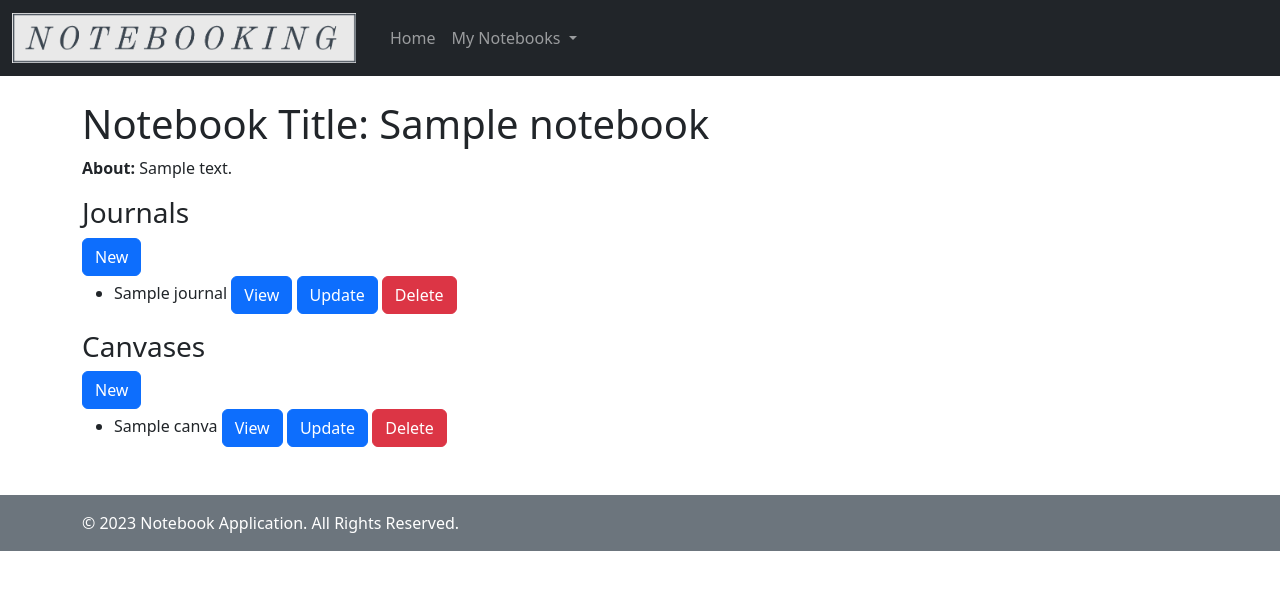
After one commit to darionbadillo/Journal-Application, a Django app: page /notebook/1 in a window 1280 px wide. The commit adds this page. Shown: the top 590 px of the page. Run offline with Django 4.2, Linux system fonts and the light colour scheme; tables that the repository leaves empty hold one stand-in row (values such as "Sample post"); some libraries are stand-ins or nearby versions.

Commit message:
removed users. Working on index and forms

```diff
--- a/journal_application/admin.py
+++ b/journal_application/admin.py
@@ -2,7 +2,7 @@ from django.contrib import admin
 from .models import *
 
 # Register your models here.
-admin.site.register(User)
+#admin.site.register(User)
 admin.site.register(Notebook)
 admin.site.register(Journal)
 admin.site.register(Canvas)
--- a/journal_application/forms.py
+++ b/journal_application/forms.py
@@ -11,7 +11,7 @@ class JournalForm(ModelForm):
 class NotebookForm(ModelForm):
     class Meta:
         model = Notebook
-        fields =('title', 'user_email', 'about')
+        fields =('title', 'about')
 
 #create class for Canvas form
 class CanvasForm(ModelForm):
--- a/journal_application/models.py
+++ b/journal_application/models.py
@@ -2,8 +2,8 @@ from django.db import models
 from django.urls import reverse
 
 
-# Create your models here.
-class User(models.Model):
+# Cannot implement yet because we need are not implementing users yet
+""" class User(models.Model):
 
     name = models.CharField(max_length=200)
     email = models.CharField("Email", max_length=200)
@@ -16,19 +16,19 @@ class User(models.Model):
     #if you define this method then Django will automatically
     # add a "View on Site" button to the model's record editing screens in the Admin site
     def get_absolute_url(self):
-        return reverse('user-detail', args=[str(self.id)])
+        return reverse('user-detail', args=[str(self.id)]) """
 
 class Notebook(models.Model):
 
     title = models.CharField(max_length=200)
-    user_email = models.CharField("Email", max_length=200)
     about = models.CharField(max_length=1000, blank = True, default='')
+    private = models.BooleanField(default=False)
 
     #Define default String to return the name for representing the Model object."
     def __str__(self):
         return self.title
 
-    user = models.ForeignKey(User, on_delete=models.CASCADE, default = None)
+    #user = models.ForeignKey(User, on_delete=models.CASCADE, default = None)
 
     #Returns the URL to access a particular instance of MyModelName.
     #if you define this method then Django will automatically
--- a/journal_application/templates/journal_application/base_template.html
+++ b/journal_application/templates/journal_application/base_template.html
@@ -17,8 +17,8 @@
     <nav class="navbar navbar-expand-lg navbar-dark bg-dark">
         <div class="container-fluid">
             <a class="navbar-brand" href="{% url 'index' %}">
-                <img src="{% static 'images/Notebooking-logos.jpeg' %}" alt="UCCS Logo" style="max-height: 50px; margin-right: 10px;">
-                Notebook Application
+                <img src="{% static 'images/notebooking_header.png' %}" alt="Notebooking Logo" style="max-height: 50px; margin-right: 10px;">
+
             </a>
             <button class="navbar-toggler" type="button" data-bs-toggle="collapse" data-bs-target="#navbarNav"
                 aria-controls="navbarNav" aria-expanded="false" aria-label="Toggle navigation">
@@ -30,12 +30,15 @@
                         <a class="nav-link" href="{% url 'index' %}">Home</a>
                     </li>
                     <li class="nav-item dropdown">
-                        <a class="nav-link dropdown-toggle" href="#" id="notebookDropdown" role="button" data-bs-toggle="dropdown" aria-expanded="false">
-                            My Notebook
+                        <a class="nav-link dropdown-toggle" href="#" id="notebooksDropdown" role="button" data-bs-toggle="dropdown" aria-expanded="false">
+                            My Notebooks
                         </a>
-                        <ul class="dropdown-menu" aria-labelledby="notebookDropdown">
-                            <li><a class="dropdown-item" href="{% url 'journals' %}">Journals</a></li>
-                            <li><a class="dropdown-item" href="{% url 'scrapbooks' %}">Scrapbooks</a></li>
+                        <ul class="dropdown-menu" aria-labelledby="notebooksDropdown">
+                            {% for notebook in notebooks.all %} <!-- user.notebooks.all when implementing users-->
+                                <li><a class="dropdown-item" href="{% url 'notebook-detail' pk=notebook.pk %}">{{ notebook.name }}</a></li>
+                            {% endfor %}
+                            <li><hr class="dropdown-divider"></li>
+                            <li><a class="dropdown-item" href="{% url 'create_notebook' %}">Create New Notebook</a></li>
                         </ul>
                     </li>
                 </ul>
--- /dev/null
+++ b/journal_application/templates/journal_application/notebook_detail.html
@@ -0,0 +1,35 @@
+{% extends 'journal_application/base_template.html' %}
+
+{% block content %}
+<h1>Notebook Title: {{ notebook.title }}</h1>
+
+
+<p><strong>About:</strong> {{ notebook.about }}</p>
+
+<h3>Journals</h3>
+
+<a class="btn btn-primary" href="{% url 'create_journal' notebook.id %}" role="button">New</a>
+<ul>
+    {% for journal in notebook.journal_set.all %}
+
+        <li>{{ journal.title }}</a>
+            <a class="btn btn-primary" href="{{ journal.get_absolute_url }}" role="button">View</a>
+            <a class="btn btn-primary" href="{% url 'update_journal' notebook.id journal.id %}" role="button">Update</a>
+            <a class="btn btn-danger" href="{% url 'delete_journal' notebook.id journal.id %}" role ="button">Delete</a></li>
+    {% endfor %}
+</ul>
+
+<h3>Canvases</h3>
+
+<a class="btn btn-primary" href="{% url 'create_canvas' notebook.id %}" role="button">New</a>
+<ul>
+    {% for canvas in notebook.canvas_set.all %}
+
+        <li>{{ canvas.title }}</a>
+        <a class="btn btn-primary" href="{{ canvas.get_absolute_url }}" role="button">View</a>
+        <a class="btn btn-primary" href="{% url 'update_canvas' notebook.id canvas.id %}" role="button">Update</a>
+        <a class="btn btn-danger" href="{% url 'delete_canvas' notebook.id canvas.id %}" role ="button">Delete</a></li>
+    {% endfor %}
+</ul>
+
+{% endblock %}
--- a/journal_application/urls.py
+++ b/journal_application/urls.py
@@ -8,10 +8,10 @@ urlpatterns = [
 # name='index' parameter is to dynamically create url
 # example in html <a href="{% url 'index' %}">Home</a>.
     path('', views.index, name='index'),
-    path('users/', views.userListView.as_view(), name= 'users'),
-    path('user/<int:pk>', views.userDetailView.as_view(), name='user-detail'),
+    #path('users/', views.userListView.as_view(), name= 'users'),
+    #path('user/<int:pk>', views.userDetailView.as_view(), name='user-detail'),
     path('notebook/<int:pk>', views.notebookDetailView.as_view(), name='notebook-detail'),
-
+    path('notebook/create_notebook', views.createNotebook, name='create_notebook'),
     # Journal urls
     path('journals/', views.JournalListView.as_view(), name= 'journals'),
     path('journals/<int:pk>', views.JournalDetailView.as_view(), name='journal-detail'),
--- a/journal_application/views.py
+++ b/journal_application/views.py
@@ -8,6 +8,22 @@ from .forms import *
 # Create your views here.
 def index(request):
     return render( request, 'journal_application/index.html',)
+
+def createNotebook(request):
+    form = NotebookForm()
+
+    if request.method == 'POST':
+        form = NotebookForm(request.POST)
+        if form.is_valid():
+            # Save the form to create a Notebook instance
+            notebook = form.save()
+            notebook.save()
+            # Redirect back to the notebook detail page
+            return redirect('notebook-detail', notebook.id)
+
+    context = {'form': form}
+    return render(request, 'journal_application/Notebook_form.html', context)
+
 
 def createJournal(request, notebook_id):
     form = JournalForm()
@@ -112,25 +128,25 @@ def updateCanvas(request, notebook_id, Canvas_id):
     context = {'form': form, 'notebook_id': notebook_id, 'Canvas': Canvas}
     return render(request, 'journal_application/update_Canvas.html', context)
 
-def updateNotebook(request, user_id):
+def updateNotebook(request, notebook_id):
 
-    notebook = Notebook.objects.get(id=user_id)
+    notebook = Notebook.objects.get(id=notebook_id)
 
     form = NotebookForm(instance=notebook)
     if request.method == 'POST':
         form = NotebookForm(request.POST, instance=notebook)
         if form.is_valid():
             form.save()
-            return redirect('student-detail', user_id)
+            return redirect('student-detail', notebook_id)
 
-    context = {'form': form, 'notebook': notebook, 'student': user_id}
+    context = {'form': form, 'notebook': notebook}
     return render(request, 'notebook_application/update_project.html', context)
 
 #Lists and Details generic views
-class userListView(generic.ListView):
+""" class userListView(generic.ListView):
     model = User
 class userDetailView(generic.DetailView):
-    model = User
+    model = User """
 
 class notebookDetailView(generic.DetailView):
     model = Notebook
```
Also changed, not shown: django_project/settings.py (+8 -1 lines), journal_application/templates/journal_application/index.html (+12 -21 lines), journal_application/templates/journal_application/notebook_form.html (added, +22 -0 lines), journal_application/migrations/0002_remove_notebook_user_email.py (added), journal_application/migrations/0003_notebook_private.py (added), journal_application/migrations/0004_remove_notebook_user_delete_user.py (added), static/images/Notebooking-default.jpeg (added), static/images/Notebooking-logos.jpeg, static/images/notebooking_header.png (added).
